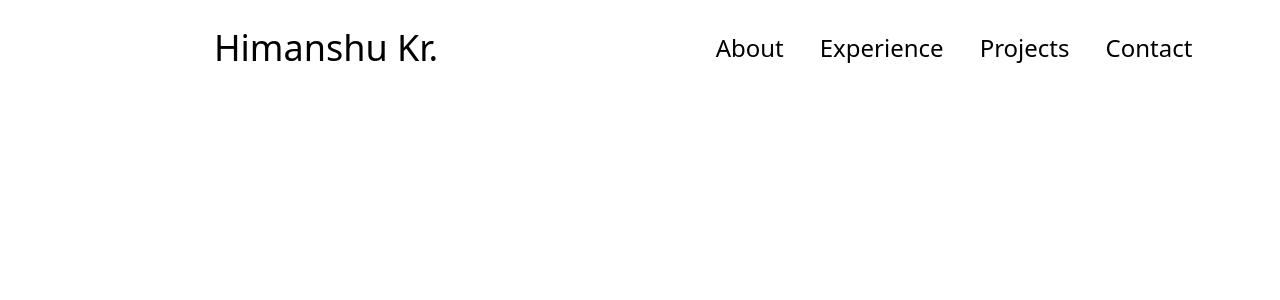
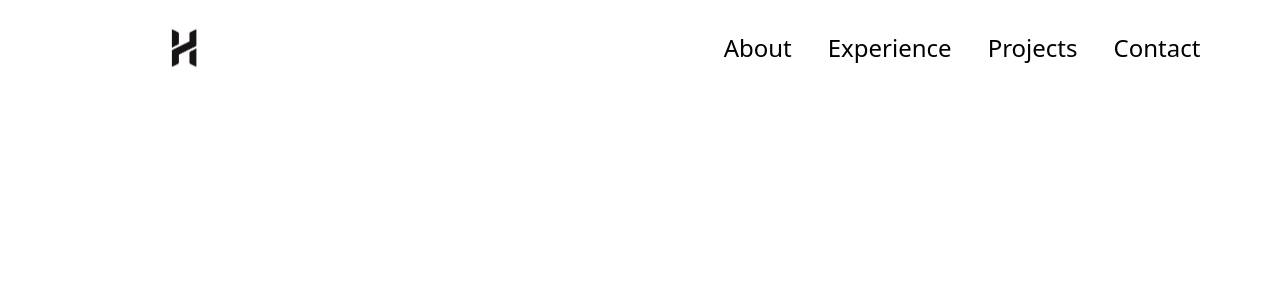
Before and after one commit to Himanshu4313/My_Portfolio, a React (Vite) app: page / in a window 1280 px wide. Shown: the top 300 px of the page. Built offline with nearby package versions, Linux system fonts and the light colour scheme.

Commit message:
navbar responsive

```diff
--- a/src/components/Navbar.jsx
+++ b/src/components/Navbar.jsx
@@ -1,59 +1,78 @@
-import '../components/Navbar.css'
+import "../components/Navbar.css";
 import { useState } from "react";
 import { RxHamburgerMenu } from "react-icons/rx";
 import { RxCross1 } from "react-icons/rx";
+import logo from "../assets/logo.jpg";
 const Navbar = () => {
   const [hamburger, sethamburger] = useState(true);
 
-    function showicons(){
+  function showicons() {
     sethamburger(!hamburger);
   }
   return (
     <>
-               <div className=" flex  items-center justify-evenly py-6 px-4 gap-2 ">
-                       <div className="w-1/2 flex justify-center items-center ">
-                            <h3 className=" font-medium lg:text-4xl md:text-3xl sm:text-2xl text-black">Himanshu Kr.</h3>
+      <div className=" flex  items-center justify-between gap-2 ">
+        <div className="w-1/2 ">
+          <img
+            src={logo}
+            alt="logo"
+            className=" w-28 h-24 relative lg:left-32 "
+          />
         </div>
-                       <div className="w-1/2 flex justify-center items-center  py-2 sm:hidden md:hidden lg:block" id='navbar_container'>
+        <div
+          className="w-1/2 flex justify-center items-center  py-2 sm:hidden md:hidden lg:block"
+          id="navbar_container"
+        >
+          <ul className=" flex justify-center items-center gap-9 font-normal text-2xl">
+            <li className="hover:text-neutral-400 hover:underline hover:decoration-2 hover:duration-75">
+              <a href="#about">About</a>
+            </li>
+            <li className="hover:text-neutral-400 hover:underline hover:decoration-2 hover:duration-75">
+              <a href="#experience">Experience</a>
+            </li>
+            <li className="hover:text-neutral-400 hover:underline hover:decoration-2 hover:duration-75">
+              <a href="#projects">Projects</a>
+            </li>
+            <li className="hover:text-neutral-400 hover:underline hover:decoration-2 hover:duration-75">
+              <a href="#contact">Contact</a>
+            </li>
+          </ul>
+        </div>
+        {hamburger ? (
+          <div className="text-3xl px-8 py-4 lg:hidden font-semibold">
+            <RxHamburgerMenu
+              className="cursor-pointer"
+              onClick={() => showicons()}
+            />
+          </div>
+        ) : (
+          <>
+            <div className="text-3xl px-8 py-4 lg:hidden font-semibold">
+              <RxCross1
+                className="cursor-pointer"
+                onClick={() => showicons()}
+              />
+            </div>
+          </>
+        )}
+      </div>
+      {
+
+       (!hamburger &&
+        <div className="lg:hidden bg-white py-4 px-4 flex justify-center items-center text-xl font-semibold relative bottom-8">
+        <ul>
+         <li className="px-1 py-1">About</li>
+         <li className="px-1 py-1">Experience</li>
+         <li className="px-1 py-1">Projects</li>
+         <li className="px-1 py-1">Contact</li>
+        </ul>
+       </div>
+       )
 
 
-                            <ul className=" flex justify-center items-center gap-9 font-normal text-2xl">
-                                <li className="hover:text-neutral-400 hover:underline hover:decoration-2 hover:duration-75"><a href="#about">About</a></li>
-                                <li className="hover:text-neutral-400 hover:underline hover:decoration-2 hover:duration-75"><a href="#experience">Experience</a></li>
-                                <li className="hover:text-neutral-400 hover:underline hover:decoration-2 hover:duration-75"><a href="#projects">Projects</a></li>
-                                <li className="hover:text-neutral-400 hover:underline hover:decoration-2 hover:duration-75"><a href="#contact">Contact</a></li>
-                            </ul>
-                       </div>
-
-                            <div className=" pr-5 lg:hidden sm:block md:block ">
-                                {
-                                    hamburger ? <RxHamburgerMenu className="cursor-pointer text-3xl font-medium" onClick={() => showicons()}/> : (
-
-                                    // <RxCross1 />
-                                    <>
-                                         <div className="flex  justify-between gap-4">
-                                             <div>
-                                                <ul className="flex flex-col gap-2 font-normal text-2xl">
-                                                    <li><a href="#about">About</a></li>
-                                                    <li><a href="#experience">Experience</a></li>
-                                                    <li><a href="#projects">Projects</a></li>
-                                                    <li><a href="#contact">Contact</a></li>
-                                                </ul>
-                                             </div>
-                                             <div>
-                                             <RxCross1 className="cursor-pointer text-3xl font-medium" onClick={() => showicons()}/>
-                                             </div>
-                                         </div>
-                                    </>
-                                )
       }
-
-
-                            </div>
-
-                       </div>
 
     </>
   );
-}
+};
 export default Navbar;
```
Also changed, not shown: src/assets/logo.jpg (added). Lines whose indentation alone changed are shown as unchanged.
